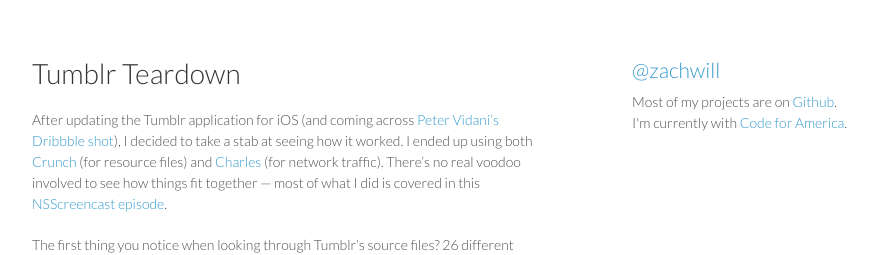
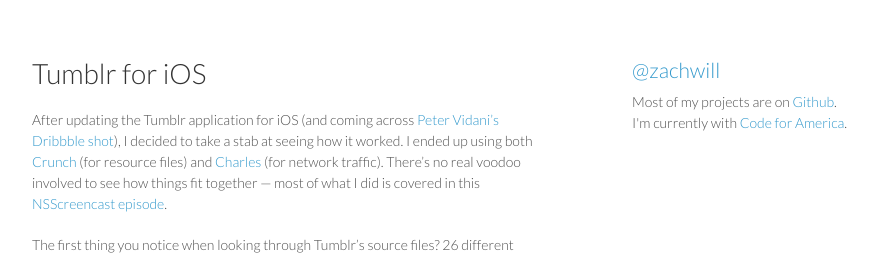
Before and after one commit to zachwill/blog, a Jekyll site: the page built from _posts/2012-09-07-tumblr.md, in a window 1280 px wide. Shown: the top 255 px of the page, without its empty margins (178-1055 px from the left). Built offline with Jekyll 4.4.1, drawn with Linux system fonts in a browser that asks for light colours; Markdown is read by kramdown in place of the engine named in the settings.

Commit message:
Update post URL

```diff
--- a/_plugins/redirect.rb
+++ b/_plugins/redirect.rb
@@ -1,5 +1,3 @@
-# Stolen from:  http://www.marran.com/tech/creating-redirects-with-jekyll/
-
 module Jekyll
 
   # The redirect page creates a simple page that refreshes a user from a URL alias to an existing post.
@@ -29,7 +27,7 @@
 
   end
 
-  # A class for generating the redirect pages.
+  # a class for generating the redirect pages.
   class RedirectPage < Page
 
     def initialize(site, base, path, destination)
--- a/_posts/2012-09-07-tumblr.md
+++ b/_posts/2012-09-07-tumblr.md
@@ -1,7 +1,7 @@
 ---
 layout    : post
-title     : Tumblr Teardown
-permalink : /tumblr-teardown/
+title     : Tumblr for iOS
+permalink : /tumblr-ios/
 ---
 
 After updating the Tumblr application for iOS (and coming across [Peter
```
